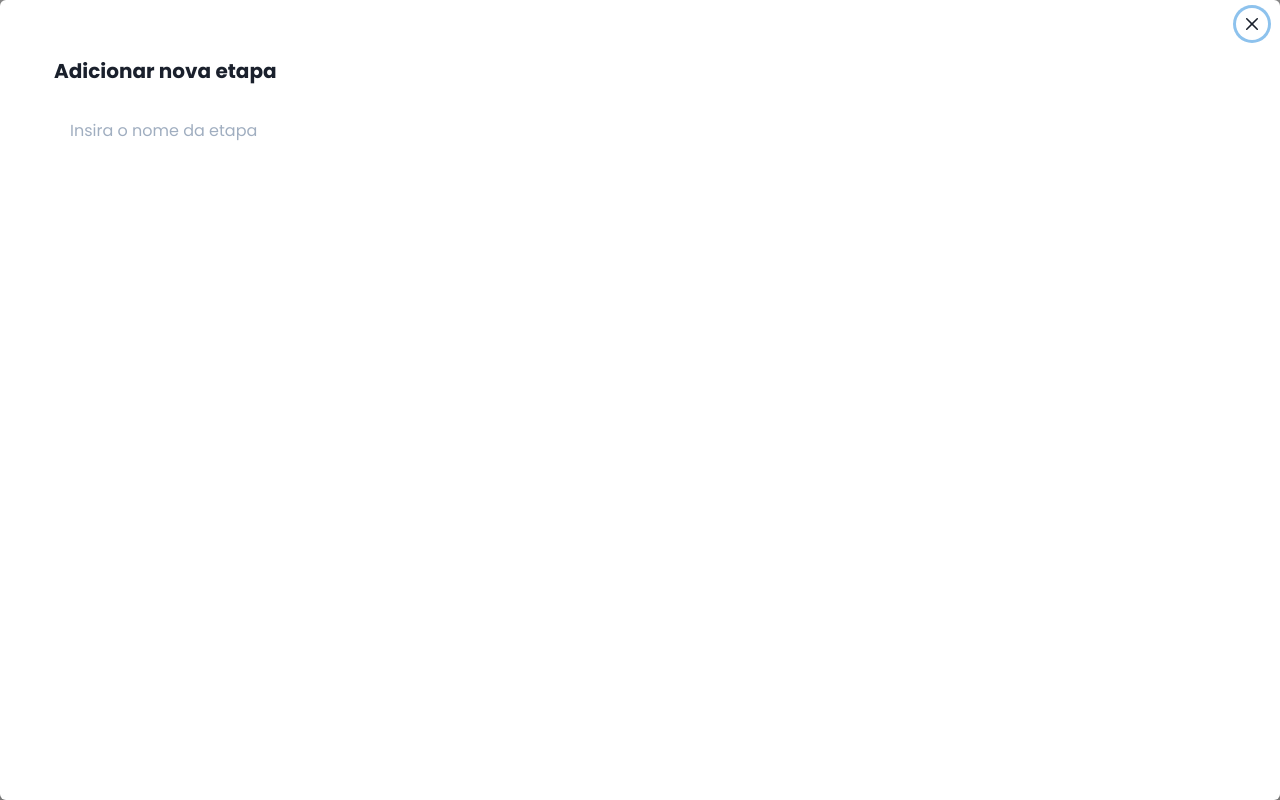
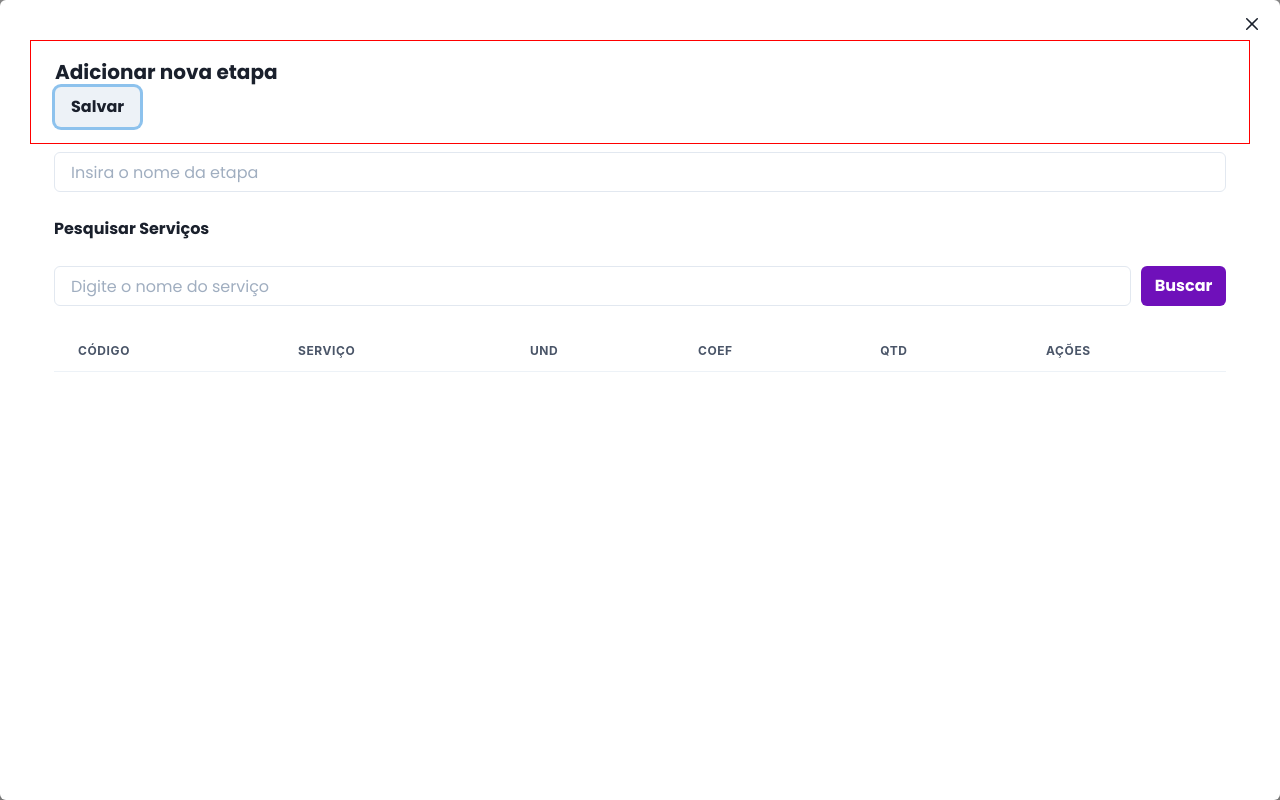
Before and after one commit to okelvynsantana/orcaapp, a Next.js app: page /create-budget in a window 1280 px wide. Both pictures are taken after a click on the button "Nova Etapa". Built offline with nearby package versions, Linux system fonts and the light colour scheme.

Commit message:
chore: Add Search products

```diff
--- a/components/AddStepModal.tsx
+++ b/components/AddStepModal.tsx
@@ -1,4 +1,26 @@
-import { Flex, Input, Modal, ModalBody, ModalCloseButton, ModalContent, ModalHeader, ModalOverlay } from "@chakra-ui/react";
+import { AddIcon } from "@chakra-ui/icons";
+import {
+  Button,
+  Flex,
+  Icon,
+  Input,
+  Modal,
+  ModalBody,
+  ModalCloseButton,
+  ModalContent,
+  ModalHeader,
+  ModalOverlay,
+  Table,
+  Tbody,
+  Td,
+  Text,
+  Th,
+  Thead,
+  Tr,
+} from "@chakra-ui/react";
+import axios from "axios";
+import { useCallback, useState } from "react";
+import { useBudget } from "../context/BudgetContext";
 
 interface RenderServicesModalProps {
   isOpen: boolean;
@@ -9,24 +31,93 @@ const AddStepModal: React.FC<RenderServicesModalProps> = ({
   isOpen,
   onClose,
 }) => {
+  const { constructionSteps, setConstructionSteps } = useBudget();
+  const [searchService, setSearchService] = useState("");
+  const [resultServices, setResultServices] = useState([]);
+  const [stepName, setStepName] = useState("");
+
+  const handleSearchServices = useCallback(async () => {
+    setResultServices([]);
+    const result = await axios.get(
+      `/api/SearchProducts?searchTerm=${searchService}`
+    );
+    setResultServices(result.data);
+    console.log(resultServices);
+    setSearchService("");
+  }, [searchService]);
   return (
-    <Modal isOpen={isOpen} onClose={onClose} size="full" motionPreset="scale">
+    <Modal
+      isOpen={isOpen}
+      onClose={onClose}
+      size="full"
+      motionPreset="scale"
+      scrollBehavior="inside"
+    >
       <ModalOverlay />
-      <ModalContent padding="30px">
-        <ModalHeader mt="10px">Adicionar nova etapa</ModalHeader>
+      <ModalContent padding="30px" >
+        <ModalHeader border="red 1px solid" mt="10px">
+          <Text>{stepName ? `Etapa: ${stepName}` : "Adicionar nova etapa"}</Text>
+          <Button>Salvar</Button>
+        </ModalHeader>
         <ModalCloseButton borderRadius="full" />
         <ModalBody>
-          <Flex >
-            <Input placeholder="Insira o nome da etapa" border="0" focusBorderColor="#FFF" />
-            {/* <Button
-              ml="20px"
+          <Flex>
+            <Input
+              placeholder="Insira o nome da etapa"
+              value={stepName}
+              onChange={(e: any) => {
+                setStepName(e.target.value);
+              }}
+            />
+          </Flex>
+          <Text mt="25px" fontWeight="600">
+            Pesquisar Serviços
+          </Text>
+          <Flex mt="25px">
+            <Input
+              placeholder="Digite o nome do serviço"
+              value={searchService}
+              onChange={(e) => setSearchService(e.target.value)}
+            />
+            <Button
               background="brand.primary"
               color="#FFF"
-              padding="20px"
+              ml="10px"
+              onClick={handleSearchServices}
             >
-              Salvar
-            </Button> */}
+              Buscar
+            </Button>
           </Flex>
+          <Table variant="simple" flexDir="row" marginTop="25px">
+            <Thead>
+              <Tr>
+                <Th>Código</Th>
+                <Th>Serviço</Th>
+                <Th>UND</Th>
+                <Th>COEF</Th>
+                <Th>QTD</Th>
+                <Th>Ações</Th>
+              </Tr>
+            </Thead>
+            <Tbody>
+              {resultServices.map((result) => (
+                <Tr>
+                  <Td>{result.compositionCode}</Td>
+                  <Td maxW="100px" textOverflow="ellipsis" overflow="hidden">
+                    {result.compositionDescription}
+                  </Td>
+                  <Td>UND</Td>
+                  <Td>COEF</Td>
+                  <Td>
+                    <Input maxW="50px" type="number"></Input>
+                  </Td>
+                  <Td>
+                    <AddIcon ></AddIcon>
+                  </Td>
+                </Tr>
+              ))}
+            </Tbody>
+          </Table>
         </ModalBody>
       </ModalContent>
     </Modal>
--- a/components/PersonalDataForm.tsx
+++ b/components/PersonalDataForm.tsx
@@ -6,7 +6,7 @@ import {
   Text,
   useTheme,
 } from "@chakra-ui/react";
-import { Formik, FormikHelpers } from "formik";
+import { Form, Formik, FormikHelpers } from "formik";
 import { shade } from "polished";
 import { useCallback, useState } from "react";
 import { useBudget } from "../context/BudgetContext";
@@ -36,19 +36,23 @@ const PersonalDataForm: React.FC = () => {
     setInEdit(true);
   }, []);
 
-  const onSubmit = useCallback((values: IFormData, {}: FormikHelpers<IFormData>) => {
+  const onSubmit = useCallback(
+    (values: IFormData, {}: FormikHelpers<IFormData>) => {
       setStep(2);
       setInEdit(false);
       setBasicData(values);
       console.log({ basicData });
-  }, []);
+    },
+    []
+  );
   return (
     <Flex width="100%">
       <Formik
         initialValues={formData}
         onSubmit={onSubmit}
         render={({ values, handleChange, handleSubmit }) => (
-          <Flex as="form" onSubmit={handleSubmit} flexDir="column" width="100%">
+          <Flex flexDir="column" width="100%">
+            <Form onSubmit={handleSubmit}>
               <Text fontSize="24px" marginTop="10px">
                 Dados Pessoais
               </Text>
@@ -112,22 +116,13 @@ const PersonalDataForm: React.FC = () => {
                   />
                 </Flex>
               </SimpleGrid>
-            <SimpleGrid
-              columns={2}
-              columnGap="20px"
-              marginTop="25px"
-              alignSelf="flex-end"
-            >
-              <Button
-                type="button"
-                isDisabled={inEdit}
-                onClick={handleEdit}
-
-              >
+              <Flex marginTop="25px" justifyContent="flex-end">
+                <Button type="button" isDisabled={inEdit} onClick={handleEdit}>
                   Editar
                 </Button>
 
                 <Button
+                  ml="20px"
                   type="submit"
                   isDisabled={!inEdit}
                   color="#FFF"
@@ -138,7 +133,8 @@ const PersonalDataForm: React.FC = () => {
                 >
                   Salvar
                 </Button>
-            </SimpleGrid>
+              </Flex>
+            </Form>
           </Flex>
         )}
       />
--- a/package.json
+++ b/package.json
@@ -8,11 +8,15 @@
     "start": "next start"
   },
   "dependencies": {
+    "@chakra-ui/icons": "^1.0.4",
     "@chakra-ui/react": "^1.1.6",
     "@emotion/react": "^11.1.4",
     "@emotion/styled": "^11.0.0",
+    "@vercel/node": "^1.9.0",
+    "axios": "^0.21.1",
     "formik": "^2.2.6",
     "framer-motion": "^3.2.2-rc.1",
+    "mongodb": "^3.6.4",
     "next": "10.0.5",
     "polished": "^4.1.0",
     "react": "17.0.1",
@@ -20,6 +24,7 @@
     "shade": "^0.1.1"
   },
   "devDependencies": {
+    "@types/mongodb": "^3.6.3",
     "@types/node": "^14.14.22",
     "@types/react": "^17.0.0",
     "typescript": "^4.1.3"
--- a/pages/_document.tsx
+++ b/pages/_document.tsx
@@ -10,7 +10,6 @@ class MyDocument extends Document {
     return (
       <Html>
         <Head>
-          <title>MeuOrçamentoFacil</title>
         <link rel="preconnect" href="https://fonts.gstatic.com" />
         <link href="https://fonts.googleapis.com/css2?family=Poppins:wght@400;500;700&display=swap" rel="stylesheet" />
         </Head>
--- /dev/null
+++ b/pages/api/SearchProducts.ts
@@ -0,0 +1,51 @@
+// Next.js API route support: https://nextjs.org/docs/api-routes/introduction
+
+import { NowRequest, NowResponse } from "@vercel/node";
+import { MongoClient, Db } from "mongodb";
+import url from "url";
+import { isArray } from "util";
+
+let cachedDb: Db = null;
+
+const connectToDatabase = async (uri: string) => {
+  if (cachedDb) {
+    return cachedDb;
+  }
+
+  const client = await MongoClient.connect(uri, {
+    useNewUrlParser: true,
+    useUnifiedTopology: true,
+  });
+
+  const dbName = url.parse(uri).pathname.substr(1);
+
+  const db = client.db(dbName);
+
+  cachedDb = db;
+
+  return db;
+};
+
+export default async (
+  req: NowRequest,
+  res: NowResponse
+): Promise<NowResponse> => {
+  const { searchTerm } = req.query;
+  let term;
+  if (Array.isArray(searchTerm)) {
+    term = searchTerm.join(" ");
+  } else {
+    term = searchTerm;
+  }
+
+  const db = await connectToDatabase(
+    "mongodb+srv://kvn_stn:kss046dp@general.362ae.mongodb.net/budget?retryWrites=true&w=majority"
+  );
+  const collection = db.collection("compositions");
+  collection.createIndex({ compositionDescription: "text" });
+
+  const compositions = await collection
+    .find({ $text: { $search: term } })
+    .toArray();
+  return res.json(compositions);
+};
--- a/pages/api/hello.ts
+++ /dev/null
@@ -1,6 +0,0 @@
-// Next.js API route support: https://nextjs.org/docs/api-routes/introduction
-
-export default (req, res) => {
-  res.statusCode = 200
-  res.json({ name: 'John Doe' })
-}
--- a/tsconfig.json
+++ b/tsconfig.json
@@ -18,6 +18,8 @@
     "isolatedModules": true,
     "jsx": "preserve"
   },
+  "resolveJsonModule": true,
+
   "include": [
     "next-env.d.ts",
     "**/*.ts",
```
Also changed, not shown: 1 other file (tests, documents, lock files or other folders). Lines whose indentation alone changed are shown as unchanged.
